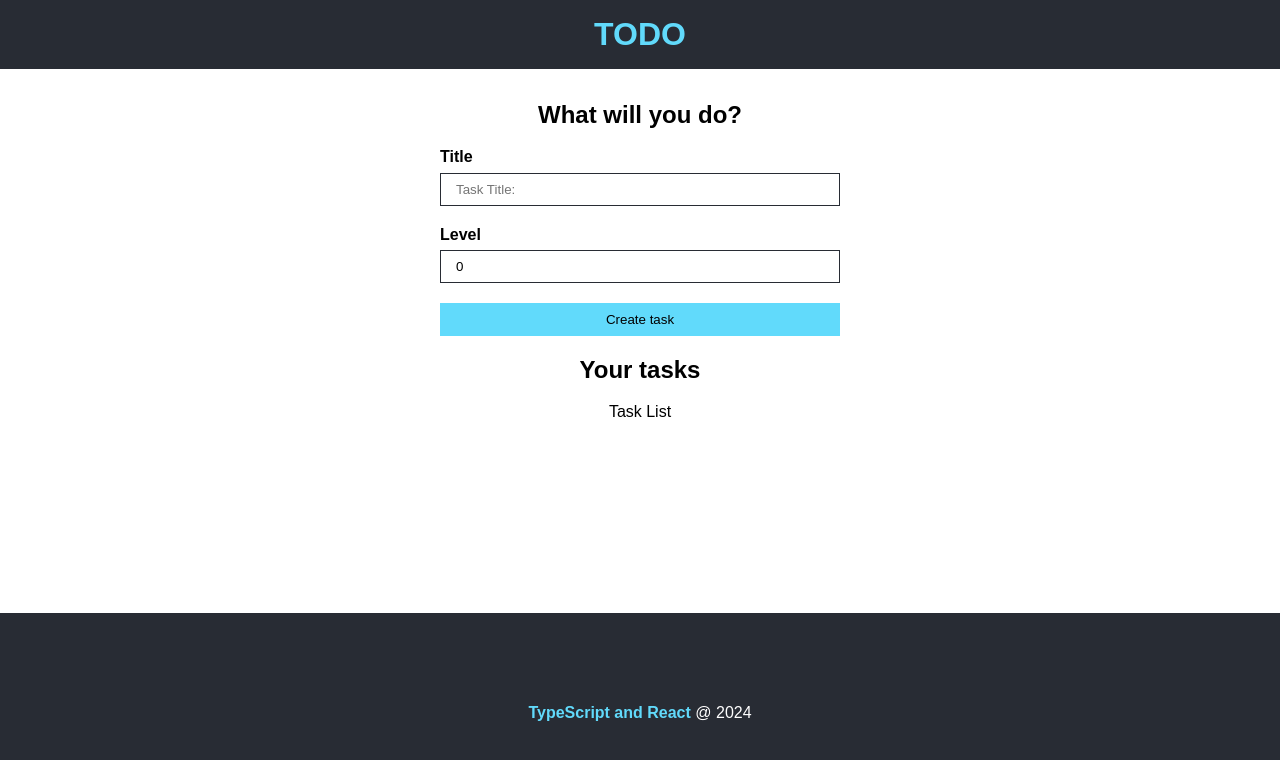
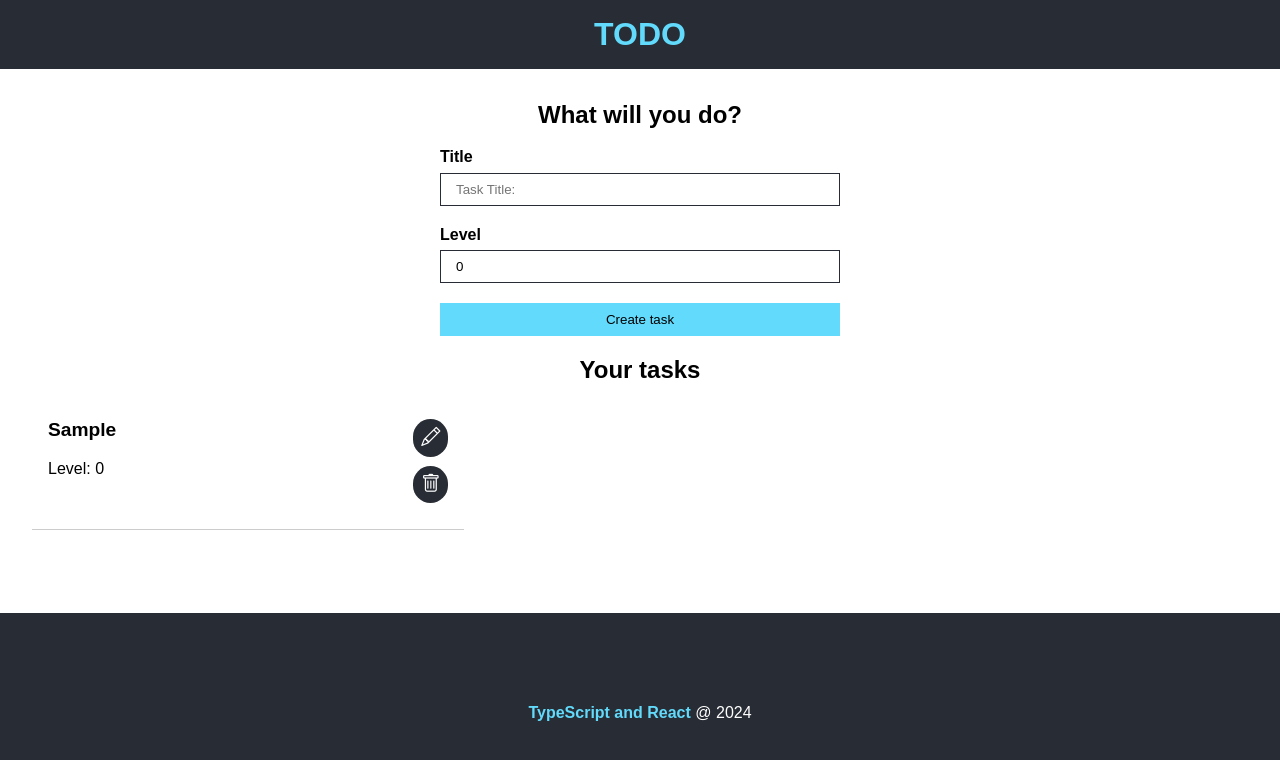
Before and after one commit to Igorth/everything-typescript, a React (Create React App) app in the folder ts-todolist/: page / in a window 1280 px wide. Both pictures are taken after typing "Sample" into the empty fields and a click on the input "Create task". Shown: the top 760 px of the page. Built offline with nearby package versions, Linux system fonts and the light colour scheme; the HTML template or start-up script is replaced by a standard one.

Commit message:
feat: show Task List and update the CSS for this list

```diff
--- a/ts-todolist/src/App.tsx
+++ b/ts-todolist/src/App.tsx
@@ -29,7 +29,7 @@
         </div>
         <div>
           <h2>Your tasks</h2>
-          <TaskList />
+          <TaskList taskList={taskList} />
         </div>
       </main>
       <Footer />
--- /dev/null
+++ b/ts-todolist/src/components/TaskList.module.css
@@ -0,0 +1,39 @@
+.task {
+  display: flex;
+  justify-content: space-between;
+  max-width: 400px;
+  border-bottom: 1px solid #ccc;
+  padding: 1em;
+}
+
+.details {
+  text-align: left;
+}
+
+.details h4 {
+  font-size: 1.2em;
+  margin-bottom: 1em;
+}
+
+.actions {
+  display: flex;
+  flex-direction: column;
+  align-items: center;
+  justify-content: center;
+}
+
+.actions i {
+  margin-bottom: 0.5em;
+  font-size: 1.2em;
+  cursor: pointer;
+  background-color: #282c34;
+  color: #fff;
+  padding: 0.4em;
+  transition: 0.5s;
+  border-radius: 100px;
+}
+
+.actions i:hover {
+  background-color: #61dafb;
+  color: #282c34;
+}
--- a/ts-todolist/src/components/TaskList.tsx
+++ b/ts-todolist/src/components/TaskList.tsx
@@ -1,9 +1,36 @@
 import React from 'react';
 
-type Props = {};
+// CSS
+import styles from './TaskList.module.css';
 
-const TaskList = (props: Props) => {
-  return <div>Task List</div>;
+// Interfaces
+import { ITask } from '../interfaces/Task';
+
+type Props = {
+  taskList: ITask[];
+};
+
+const TaskList = ({ taskList }: Props) => {
+  return (
+    <>
+      {taskList.length > 0 ? (
+        taskList.map(task => (
+          <div key={task.id} className={styles.task}>
+            <div className={styles.details}>
+              <h4>{task.title}</h4>
+              <p>Level: {task.difficulty}</p>
+            </div>
+            <div className={styles.actions}>
+              <i className="bi bi-pencil"></i>
+              <i className="bi bi-trash"></i>
+            </div>
+          </div>
+        ))
+      ) : (
+        <p>You have not created any tasks yet</p>
+      )}
+    </>
+  );
 };
 
 export default TaskList;
```
